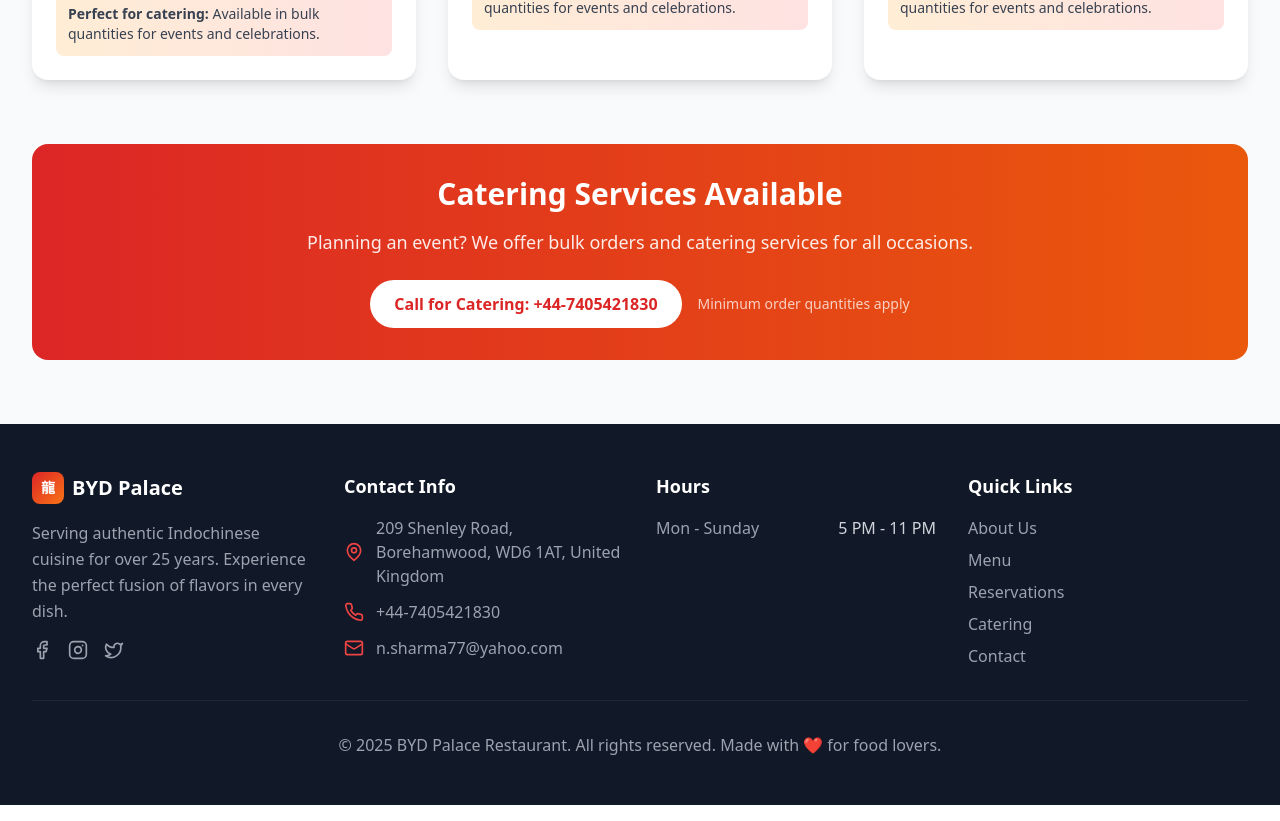
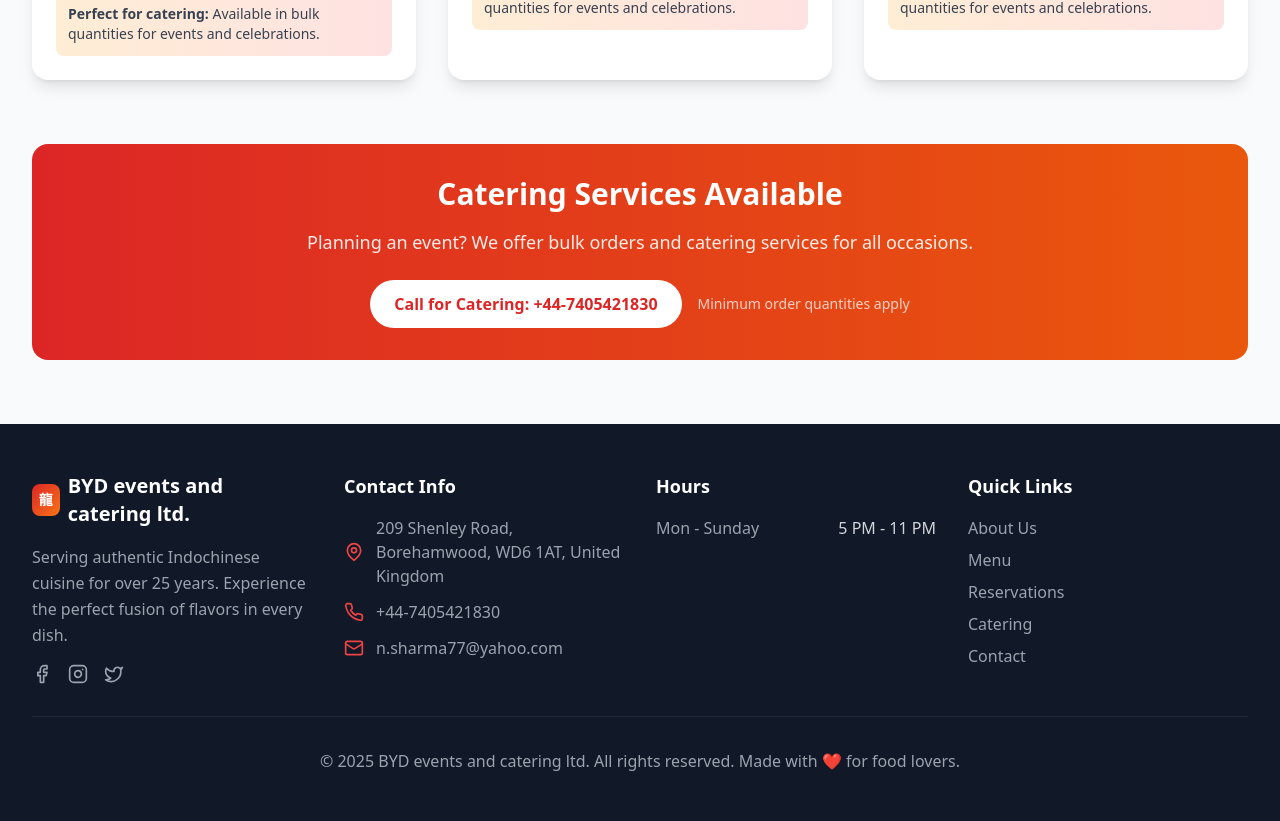
Before and after one commit to damancodes/indochinese, a React (Vite) app: page /indo-catering in a window 1280 px wide. Shown: the part 1326-2147 px from the top of the page. Built offline with nearby package versions, Linux system fonts and the light colour scheme.

Commit message:
changed byd palace to byd events

```diff
--- a/index.html
+++ b/index.html
@@ -7,7 +7,7 @@
     <title>BYD - Authentic Indochinese Cuisine</title>
     <meta
       name="description"
-      content="Experience authentic Indochinese flavors at BYD Palace. Traditional recipes, fresh ingredients, modern ambiance."
+      content="Experience authentic Indochinese flavors at BYD events and catering ltd. Traditional recipes, fresh ingredients, modern ambiance."
     />
   </head>
   <body>
--- a/src/components/About.tsx
+++ b/src/components/About.tsx
@@ -50,7 +50,7 @@ const About = () => {
             </h2>
 
             <p className="text-gray-600 text-lg mb-8 leading-relaxed">
-              BYD Palace has been the cornerstone of authentic Indochinese dining for over two decades.
+              BYD events and catering  has been the cornerstone of authentic Indochinese dining for over two decades.
               Our master chefs bring together the bold flavors of Chinese cuisine with the aromatic spices
               of Southeast Asia, creating a unique culinary experience that tells the story of cultural fusion.
             </p>
--- a/src/components/Contact.tsx
+++ b/src/components/Contact.tsx
@@ -11,7 +11,7 @@ const Contact = () => {
       <div className="max-w-7xl mx-auto px-4 sm:px-6 lg:px-8">
         <div className="text-center mb-12">
           <h2 className="text-3xl lg:text-4xl font-bold text-gray-900 mb-4">
-            Visit BYD Palace
+            Visit BYD events and catering ltd.
           </h2>
           <p className="text-gray-600 text-lg max-w-2xl mx-auto">
             Experience authentic Indochinese cuisine in our warm and welcoming atmosphere.
--- a/src/components/Footer.tsx
+++ b/src/components/Footer.tsx
@@ -12,7 +12,7 @@ const Footer = () => {
               <div className="w-8 h-8 bg-gradient-to-br from-red-600 to-orange-500 rounded-lg flex items-center justify-center">
                 <span className="text-white font-bold text-sm">龍</span>
               </div>
-              <span className="text-xl font-bold">BYD Palace</span>
+              <span className="text-xl font-bold">BYD events and catering ltd.</span>
             </div>
             <p className="text-gray-400 mb-4 leading-relaxed">
               Serving authentic Indochinese cuisine for over 25 years. Experience the perfect
@@ -89,7 +89,7 @@ const Footer = () => {
 
         <div className="border-t border-gray-800 mt-8 pt-8 text-center">
           <p className="text-gray-400">
-            © 2025 BYD Palace Restaurant. All rights reserved. Made with ❤️ for food lovers.
+            © 2025 BYD events and catering ltd. All rights reserved. Made with ❤️ for food lovers.
           </p>
         </div>
       </div>
```
